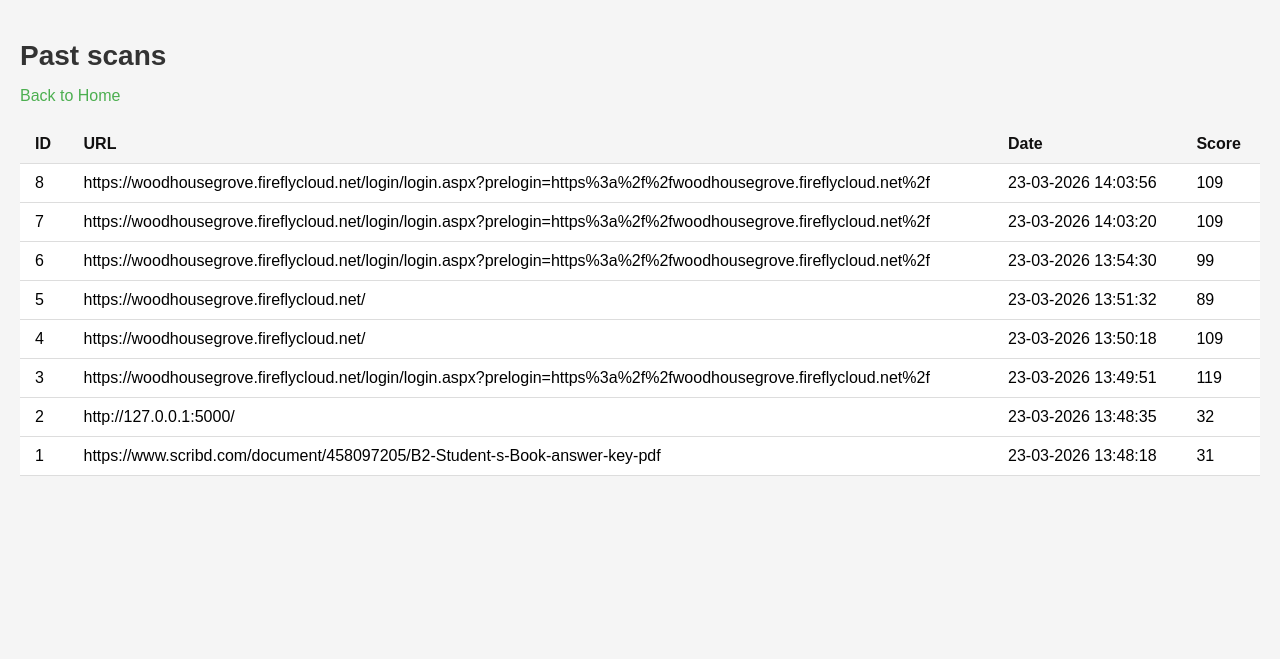
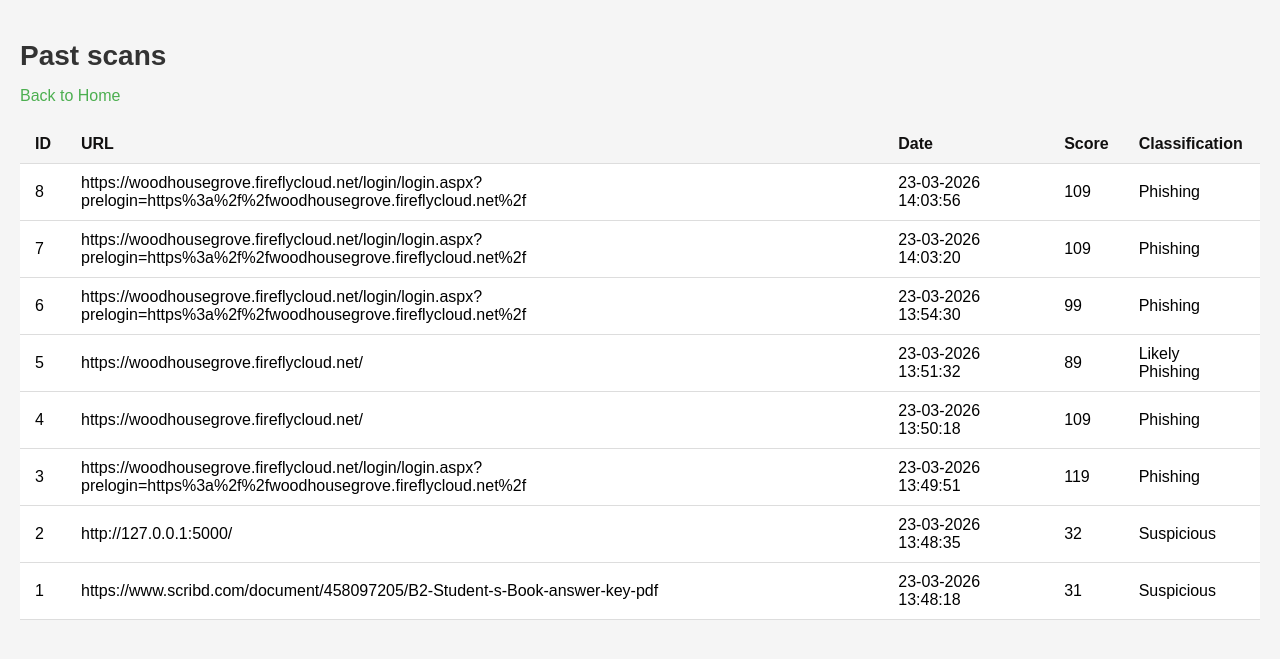
Before and after one commit to martskvish/phishing-detector-, a Flask app: page /history in a window 1280 px wide. Shown: the top 659 px of the page. Run offline with Flask 3, Linux system fonts and the light colour scheme; a user stored in the database is signed in; data comes from the database, SQL or seed files in the repository; both versions use the stored data as it was after the commit.

Commit message:
Add classification and include query in URL analysis
Add a CLASSIFICATION column to the history table and update the users.db. Compute an overall classification in scan() from the total score (Safe, Low Risk, Suspicious, Likely Phishing, Phishing) and store it with each history entry. Pass the classification to the scan template and show it in both scan.html and history.html. Include the URL query when analysing path/subdomain suspicious characters and update analyse_subdomain_path signature. Adjust protocol scoring/labels (HTTPS score changed to -20, No Protocol to 10, unknown label simplified). Updated compiled bytecode and the database file to reflect these changes.

```diff
--- a/DB/initialisators/user_database.py
+++ b/DB/initialisators/user_database.py
@@ -19,7 +19,7 @@ cursor.execute(cmd1)
 
 #Command tells the database to create a table called USERS. Table will have three columns: id, URL, TIMEDATE and TOTALSCORE.
 
-cmd2 = """CREATE TABLE IF NOT EXISTS history (id INTEGER PRIMARY KEY AUTOINCREMENT, URL, TIMEDATE, TOTALSCORE)"""
+cmd2 = """CREATE TABLE IF NOT EXISTS history (id INTEGER PRIMARY KEY AUTOINCREMENT, URL, TIMEDATE, TOTALSCORE, CLASSIFICATION)"""
 cmd3 = """CREATE TABLE IF NOT EXISTS user_history_link (id INTEGER PRIMARY KEY AUTOINCREMENT,
            user_id INTEGER NOT NULL, history_id INTEGER NOT NULL)"""
 
--- a/app.py
+++ b/app.py
@@ -136,11 +136,24 @@ def scan():
     HTML_sus_score, HTML_sus_keywords = HTMLtext_analysis(HTML_text_content, SQL_HTML_database_extraction())
     HTML_DETECTED_TAGS = HTML_tag_analyser(unfiltered_HTML, decompose_urld["domain"])
     Domain_distance = levenshteins_distance_domain(decompose_urld["domain"])
-    URL_path_subdomain_analysis = analyse_subdomain_path(decompose_urld["subdomains"],decompose_urld['path'])
+    URL_path_subdomain_analysis = analyse_subdomain_path(decompose_urld["subdomains"],decompose_urld["path"],decompose_urld["query"])
     protocol_score = protocol_analysis(decompose_urld["protocol"])
 
     #calculate overall score.
     total_score = HTML_sus_score + HTML_DETECTED_TAGS[0] + Domain_distance[1] + URL_path_subdomain_analysis[3] + protocol_score[1] + Domain_distance[3]
+
+    overall_classification = ""
+    if total_score <= 0:
+        overall_classification = "Safe"
+    elif total_score <= 25:
+        overall_classification = "Low Risk"
+    elif total_score <= 50:
+        overall_classification = "Suspicious"
+    elif total_score <= 90:
+        overall_classification = "Likely Phishing"
+    else:
+        overall_classification = "Phishing"
+
     #initailize connection.
     Connection = sqlite3.connect("DB/users.db")
     cursor = Connection.cursor()
@@ -148,7 +161,7 @@ def scan():
 
     #Insert scan data into history table.
     #Get the id of scan which was just automaticaly assigned to row.
-    cursor.execute("INSERT INTO history (URL, TIMEDATE, TOTALSCORE) VALUES (?, ?, ?)", (url, time, total_score))
+    cursor.execute("INSERT INTO history (URL, TIMEDATE, TOTALSCORE, CLASSIFICATION) VALUES (?, ?, ?, ?)", (url, time, total_score, overall_classification))
     scan_id = cursor.lastrowid
 
     cursor.execute("INSERT INTO user_history_link (user_id, history_id) VALUES (?, ?)", (session["user_id"], scan_id))
@@ -160,7 +173,7 @@ def scan():
     #Renders the scan.html template and passes the decomposed URL, visible text, distance of domain, suspicious words and characters as variables.
     return render_template("scan.html", url=decompose_urld, visible_text=HTML_text_content, HTMLtext_analysis_score=HTML_sus_score, suswords=HTML_sus_keywords,
                            detected_tags=HTML_DETECTED_TAGS, domain_distance = Domain_distance, path_subdomain_analysis = URL_path_subdomain_analysis, total_score=total_score,
-                           protocol=protocol_score)
+                           protocol=protocol_score, web_classification = overall_classification)
 
 @app.route("/history",  methods=["GET"])
 def scan_history():
--- a/templates/history.html
+++ b/templates/history.html
@@ -15,6 +15,7 @@
             <th>URL</th>
             <th>Date</th>
             <th>Score</th>
+            <th>Classification</th>
         </tr>
         {% for section in scans_list %}
         <tr>
@@ -22,6 +23,7 @@
             <td>{{ section[1] }}</td>
             <td>{{ section[2] }}</td>
             <td>{{ section[3] }}</td>
+            <td>{{ section[4] }}</td>
         </tr>
         {% endfor %}
     </table>
--- a/templates/scan.html
+++ b/templates/scan.html
@@ -42,8 +42,8 @@
 
         <h2>URL analysis</h2>
         <p><strong>suspicious words in subdomain</strong> {{ path_subdomain_analysis[0] }}</p>
-        <p><strong>suspicious charsacters in path</strong> {{ path_subdomain_analysis[1] }}</p>
-        <p><strong>suspicious charsacters in path</strong> {{ path_subdomain_analysis[2] }}</p>
+        <p><strong>suspicious charsacters in path or query</strong> {{ path_subdomain_analysis[1] }}</p>
+        <p><strong>suspicious charsacters in path or query</strong> {{ path_subdomain_analysis[2] }}</p>
         <p><strong>URL suspicious score</strong> {{ path_subdomain_analysis[3] }}</p>
 
         <h2>Protocol analysis</h2>
@@ -52,6 +52,8 @@
 
         <h2>Total Score</h2>
         <p><strong>{{ total_score }}</strong></p>
+        <h2>Classification</h2>
+        <p><strong>{{ web_classification }}</strong></p>
         <a href="/home">Go Back</a>
     </main>
 </body>
```
Also changed, not shown: URL_extraction_analysis.py (+6 -6 lines), DB/users.db.
